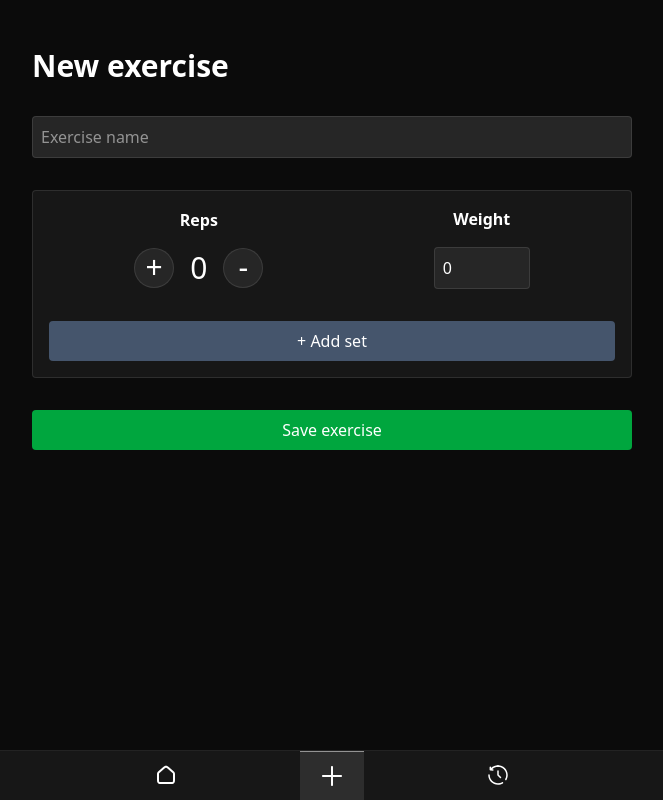
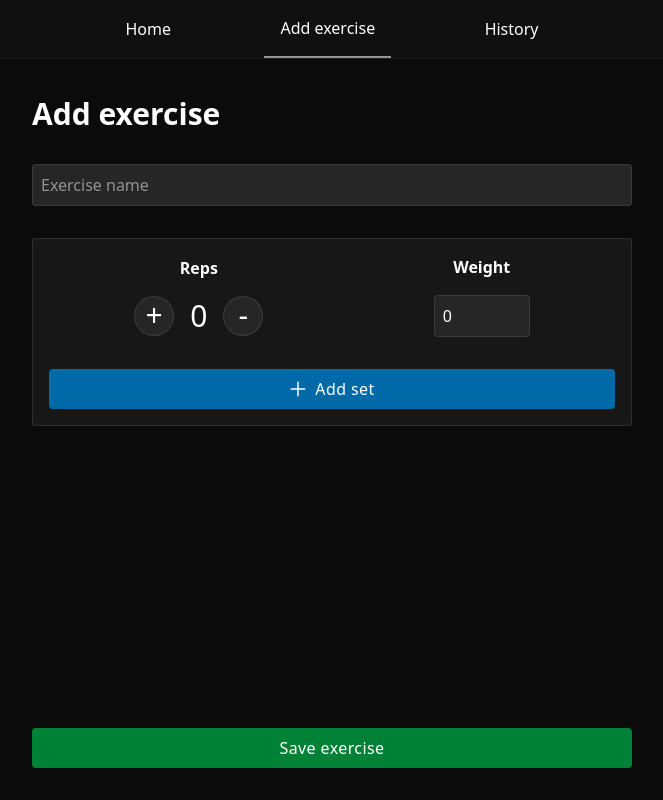
Before and after one commit to alexanderiksson/barbellbook, a React (Vite) app: page /add-exercise in a window 1280 px wide. Shown: the whole page, without its empty margins (308-971 px from the left). Built offline with nearby package versions, Linux system fonts and the light colour scheme.

Commit message:
General fixes and improvements

```diff
--- a/src/Layout.jsx
+++ b/src/Layout.jsx
@@ -1,11 +1,16 @@
 import { Outlet } from "react-router-dom";
-import Nav from "./components/Nav";
+import MobileNav from "./components/MobileNav";
+import DesktopNav from "./components/DesktopNav";
 
 export default function Layout() {
     return (
         <>
-            <Nav />
-            <main role="main">
+            <DesktopNav />
+            <MobileNav />
+            <main
+                role="main"
+                className="flex-1 flex flex-col justify-start sm:mt-24 mt-12 mb-20 sm:mb-8"
+            >
                 <Outlet />
             </main>
         </>
--- a/src/assets/icons/AddIcon.jsx
+++ b/src/assets/icons/AddIcon.jsx
@@ -1,8 +1,8 @@
-export default () => {
+export default ({ size = "24px" }) => {
     return (
         <svg
-            width="24px"
-            height="24px"
+            width={size}
+            height={size}
             viewBox="0 0 24 24"
             fill="none"
             xmlns="http://www.w3.org/2000/svg"
--- a/src/assets/icons/TrashIcon.jsx
+++ b/src/assets/icons/TrashIcon.jsx
@@ -1,4 +1,4 @@
-export default () => {
+export default ({ color = "#dc2626" }) => {
     return (
         <svg
             width="24px"
@@ -9,7 +9,7 @@ export default () => {
         >
             <path
                 d="M18 6L17.1991 18.0129C17.129 19.065 17.0939 19.5911 16.8667 19.99C16.6666 20.3412 16.3648 20.6235 16.0011 20.7998C15.588 21 15.0607 21 14.0062 21H9.99377C8.93927 21 8.41202 21 7.99889 20.7998C7.63517 20.6235 7.33339 20.3412 7.13332 19.99C6.90607 19.5911 6.871 19.065 6.80086 18.0129L6 6M4 6H20M16 6L15.7294 5.18807C15.4671 4.40125 15.3359 4.00784 15.0927 3.71698C14.8779 3.46013 14.6021 3.26132 14.2905 3.13878C13.9376 3 13.523 3 12.6936 3H11.3064C10.477 3 10.0624 3 9.70951 3.13878C9.39792 3.26132 9.12208 3.46013 8.90729 3.71698C8.66405 4.00784 8.53292 4.40125 8.27064 5.18807L8 6M14 10V17M10 10V17"
-                stroke="#fff"
+                stroke={color}
                 stroke-width="2"
                 stroke-linecap="round"
                 stroke-linejoin="round"
--- a/src/components/Nav.jsx
+++ b/src/components/DesktopNav.jsx
@@ -1,36 +1,35 @@
-import React from "react";
 import { NavLink } from "react-router-dom";
 import AddIcon from "../assets/icons/AddIcon";
 import HomeIcon from "../assets/icons/HomeIcon";
 import HistoryIcon from "../assets/icons/HistoryIcon";
 
-export default function Nav() {
+export default function DesktopNav() {
     return (
-        <nav className="bg-neutral-900 border-t border-white/5 fixed bottom-0 w-full">
+        <nav
+            id="desktop-nav"
+            className="hidden sm:block fixed w-full bg-neutral-900/50 backdrop-blur-2xl border-b border-white/5"
+        >
             <div className="content">
-                <ul className="flex justify-evenly">
+                <ul className="flex justify-evenly items-center">
                     <li>
-                        <NavLink
-                            to="/"
-                            className="flex flex-col items-center justify-center text-xs gap-1 py-3 px-5"
-                        >
-                            <HomeIcon />
+                        <NavLink to="/" className="flex items-center gap-2 p-4">
+                            Home
                         </NavLink>
                     </li>
                     <li>
                         <NavLink
                             to="/add-exercise"
-                            className="flex flex-col items-center justify-center text-xs gap-1 py-3 px-5"
+                            className="flex items-center gap-2 p-4"
                         >
-                            <AddIcon />
+                            Add exercise
                         </NavLink>
                     </li>
                     <li>
                         <NavLink
                             to="/history"
-                            className="flex flex-col items-center justify-center text-xs gap-1 py-3 px-5"
+                            className="flex items-center gap-2 p-4"
                         >
-                            <HistoryIcon />
+                            History
                         </NavLink>
                     </li>
                 </ul>
--- /dev/null
+++ b/src/components/MobileNav.jsx
@@ -0,0 +1,43 @@
+import React from "react";
+import { NavLink } from "react-router-dom";
+import AddIcon from "../assets/icons/AddIcon";
+import HomeIcon from "../assets/icons/HomeIcon";
+import HistoryIcon from "../assets/icons/HistoryIcon";
+
+export default function MobileNav() {
+    return (
+        <nav
+            id="mobile-nav"
+            className="sm:hidden bg-neutral-900/50 backdrop-blur-2xl border-t border-white/5 fixed bottom-0 w-full"
+        >
+            <div className="content">
+                <ul className="flex justify-evenly">
+                    <li>
+                        <NavLink
+                            to="/"
+                            className="flex flex-col items-center justify-center text-xs gap-1 py-3 px-5"
+                        >
+                            <HomeIcon />
+                        </NavLink>
+                    </li>
+                    <li>
+                        <NavLink
+                            to="/add-exercise"
+                            className="flex flex-col items-center justify-center text-xs gap-1 py-3 px-5"
+                        >
+                            <AddIcon />
+                        </NavLink>
+                    </li>
+                    <li>
+                        <NavLink
+                            to="/history"
+                            className="flex flex-col items-center justify-center text-xs gap-1 py-3 px-5"
+                        >
+                            <HistoryIcon />
+                        </NavLink>
+                    </li>
+                </ul>
+            </div>
+        </nav>
+    );
+}
--- a/src/components/WeightInput.jsx
+++ b/src/components/WeightInput.jsx
@@ -9,6 +9,7 @@ export default function WeightInput({ weight, setWeight }) {
                 type="number"
                 onChange={(e) => setWeight(e.target.value)}
                 value={weight}
+                step={2.5}
             />
         </div>
     );
--- a/src/index.css
+++ b/src/index.css
@@ -1,22 +1,28 @@
 @import "tailwindcss";
 
-body {
+body,
+#root {
     background-color: #0b0b0b;
     color: white;
     display: flex;
     flex-direction: column;
     min-height: 100vh;
-    padding: 3rem 0 5rem 0;
     box-sizing: border-box;
+    overflow-x: hidden;
 }
 
 .content {
     max-width: 600px;
     width: 90%;
-    margin: auto;
+    margin-left: auto;
+    margin-right: auto;
 }
 
-nav a.active {
+nav#mobile-nav a.active {
     background-color: #2d2d2d;
     border-top: 1px solid rgb(147, 147, 147);
 }
+
+nav#desktop-nav a.active {
+    border-bottom: 2px solid rgb(148, 148, 148);
+}
--- a/src/pages/AddExercise.jsx
+++ b/src/pages/AddExercise.jsx
@@ -3,6 +3,7 @@ import { useWorkout } from "../context/WorkoutContext";
 import RepCounter from "../components/RepCounter";
 import WeightInput from "../components/WeightInput";
 import SetTable from "../components/SetTable";
+import AddIcon from "../assets/icons/AddIcon";
 
 export default function AddExercise() {
     const { addExercise } = useWorkout();
@@ -12,9 +13,17 @@ export default function AddExercise() {
     const [reps, setReps] = useState(0);
     const [weight, setWeight] = useState(0);
 
+    const removeSet = (index) => {
+        setSets((prevSets) => {
+            const newSets = [...prevSets];
+            newSets.splice(index, 1);
+            return newSets;
+        });
+    };
+
     return (
-        <div className="content flex flex-col gap-8 pb-12">
-            <h1 className="text-3xl font-semibold">New exercise</h1>
+        <div className="content flex flex-col gap-8 flex-1">
+            <h1 className="text-3xl font-semibold">Add exercise</h1>
 
             <label className="w-full">
                 <input
@@ -34,29 +43,28 @@ export default function AddExercise() {
                 </div>
 
                 <button
-                    className="bg-slate-600 px-4 py-2 rounded inline-flex justify-center items-center cursor-pointer"
+                    className="bg-sky-700 px-4 py-2 rounded inline-flex justify-center items-center gap-2 cursor-pointer tracking-wide"
                     onClick={() => {
                         if (reps == 0 || weight == 0) {
                             alert("Enter weight and reps");
                         } else {
                             setSets([...sets, { reps: reps, weight: weight }]);
-                            setReps(0);
                         }
                     }}
                 >
-                    + Add set
+                    <AddIcon size="18px" /> Add set
                 </button>
             </section>
 
-            {sets.length > 0 && <SetTable sets={sets} />}
+            {sets.length > 0 && <SetTable sets={sets} removeSet={removeSet} />}
 
             <button
-                className="bg-green-600 px-4 py-2 rounded inline-flex justify-center items-center cursor-pointer"
+                className="bg-green-700 px-4 py-2 rounded inline-flex justify-center items-center cursor-pointer mt-auto tracking-wide"
                 onClick={() => {
                     if (sets <= 0) {
-                        alert("You have no sets");
+                        alert("Exercise dosen't have any sets.");
                     } else if (!name) {
-                        alert("Enter exercise name");
+                        alert("Enter exercise name.");
                     } else {
                         const newExercise = {
                             name: name,
--- a/src/pages/Workout.jsx
+++ b/src/pages/Workout.jsx
@@ -10,7 +10,9 @@ export default function Workout() {
 
     return (
         <div className="content">
-            <h1 className="text-3xl font-semibold mb-4">Workout #{id}</h1>
+            <h1 className="text-3xl font-semibold mb-4">
+                {workout.name ? workout.name : `Workout #${id}`}
+            </h1>
             <p className="text-neutral-500">{workout.date}</p>
             <section className="flex flex-col gap-4 mt-8">
                 {workout.exercises.map((exercise, index) => (
```
Also changed, not shown: src/components/SetTable.jsx (+30 -10 lines), src/pages/History.jsx (+12 -6 lines), src/pages/Home.jsx (+27 -9 lines).
